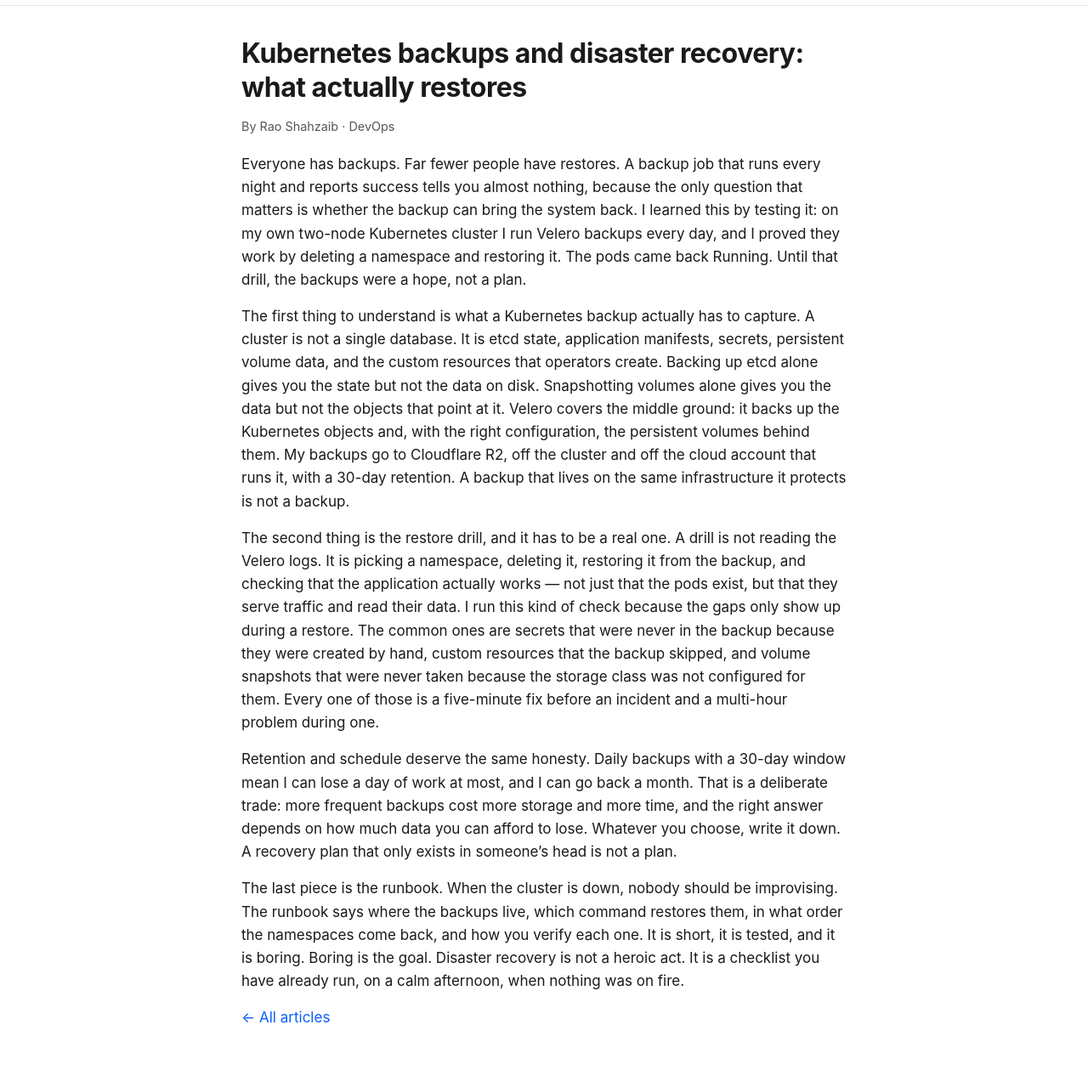
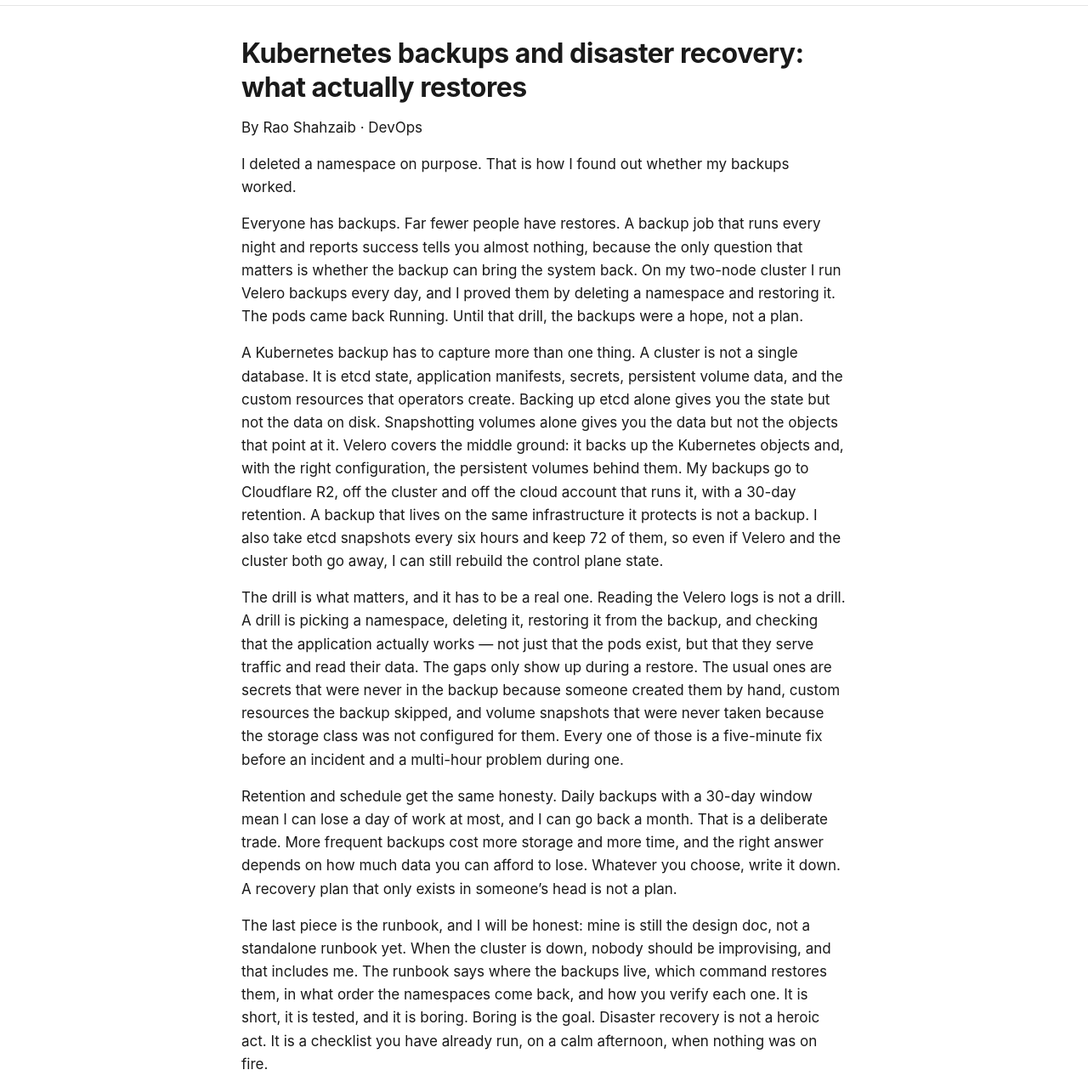
Before and after one commit to ShahzaibRao/raoshahzaib-site, an Astro site: page /blog/kubernetes-backup-disaster-recovery in a window 1280 px wide. Shown: the part 80-1359 px from the top of the page at 85% size. Built offline with nearby package versions, Linux system fonts and the light colour scheme; Astro itself is replaced by a stand-in of ours.

Commit message:
Rewrite kubernetes-backup-disaster-recovery in first-person voice with real project details (humanize, remove AI feel)

```diff
--- a/src/content/blog/kubernetes-backup-disaster-recovery.md
+++ b/src/content/blog/kubernetes-backup-disaster-recovery.md
@@ -4,9 +4,16 @@ description: "A backup you have never restored is a hope, not a plan. Velero, a
 slug: "kubernetes-backup-disaster-recovery"
 ---
 
-<p class="meta">By Rao Shahzaib &middot; DevOps</p>
-<p>Everyone has backups. Far fewer people have restores. A backup job that runs every night and reports success tells you almost nothing, because the only question that matters is whether the backup can bring the system back. I learned this by testing it: on my own two-node Kubernetes cluster I run Velero backups every day, and I proved they work by deleting a namespace and restoring it. The pods came back Running. Until that drill, the backups were a hope, not a plan.</p>
-<p>The first thing to understand is what a Kubernetes backup actually has to capture. A cluster is not a single database. It is etcd state, application manifests, secrets, persistent volume data, and the custom resources that operators create. Backing up etcd alone gives you the state but not the data on disk. Snapshotting volumes alone gives you the data but not the objects that point at it. Velero covers the middle ground: it backs up the Kubernetes objects and, with the right configuration, the persistent volumes behind them. My backups go to Cloudflare R2, off the cluster and off the cloud account that runs it, with a 30-day retention. A backup that lives on the same infrastructure it protects is not a backup.</p>
-<p>The second thing is the restore drill, and it has to be a real one. A drill is not reading the Velero logs. It is picking a namespace, deleting it, restoring it from the backup, and checking that the application actually works &mdash; not just that the pods exist, but that they serve traffic and read their data. I run this kind of check because the gaps only show up during a restore. The common ones are secrets that were never in the backup because they were created by hand, custom resources that the backup skipped, and volume snapshots that were never taken because the storage class was not configured for them. Every one of those is a five-minute fix before an incident and a multi-hour problem during one.</p>
-<p>Retention and schedule deserve the same honesty. Daily backups with a 30-day window mean I can lose a day of work at most, and I can go back a month. That is a deliberate trade: more frequent backups cost more storage and more time, and the right answer depends on how much data you can afford to lose. Whatever you choose, write it down. A recovery plan that only exists in someone&rsquo;s head is not a plan.</p>
-<p>The last piece is the runbook. When the cluster is down, nobody should be improvising. The runbook says where the backups live, which command restores them, in what order the namespaces come back, and how you verify each one. It is short, it is tested, and it is boring. Boring is the goal. Disaster recovery is not a heroic act. It is a checklist you have already run, on a calm afternoon, when nothing was on fire.</p>
+By Rao Shahzaib · DevOps
+
+I deleted a namespace on purpose. That is how I found out whether my backups worked.
+
+Everyone has backups. Far fewer people have restores. A backup job that runs every night and reports success tells you almost nothing, because the only question that matters is whether the backup can bring the system back. On my two-node cluster I run Velero backups every day, and I proved them by deleting a namespace and restoring it. The pods came back Running. Until that drill, the backups were a hope, not a plan.
+
+A Kubernetes backup has to capture more than one thing. A cluster is not a single database. It is etcd state, application manifests, secrets, persistent volume data, and the custom resources that operators create. Backing up etcd alone gives you the state but not the data on disk. Snapshotting volumes alone gives you the data but not the objects that point at it. Velero covers the middle ground: it backs up the Kubernetes objects and, with the right configuration, the persistent volumes behind them. My backups go to Cloudflare R2, off the cluster and off the cloud account that runs it, with a 30-day retention. A backup that lives on the same infrastructure it protects is not a backup. I also take etcd snapshots every six hours and keep 72 of them, so even if Velero and the cluster both go away, I can still rebuild the control plane state.
+
+The drill is what matters, and it has to be a real one. Reading the Velero logs is not a drill. A drill is picking a namespace, deleting it, restoring it from the backup, and checking that the application actually works — not just that the pods exist, but that they serve traffic and read their data. The gaps only show up during a restore. The usual ones are secrets that were never in the backup because someone created them by hand, custom resources the backup skipped, and volume snapshots that were never taken because the storage class was not configured for them. Every one of those is a five-minute fix before an incident and a multi-hour problem during one.
+
+Retention and schedule get the same honesty. Daily backups with a 30-day window mean I can lose a day of work at most, and I can go back a month. That is a deliberate trade. More frequent backups cost more storage and more time, and the right answer depends on how much data you can afford to lose. Whatever you choose, write it down. A recovery plan that only exists in someone's head is not a plan.
+
+The last piece is the runbook, and I will be honest: mine is still the design doc, not a standalone runbook yet. When the cluster is down, nobody should be improvising, and that includes me. The runbook says where the backups live, which command restores them, in what order the namespaces come back, and how you verify each one. It is short, it is tested, and it is boring. Boring is the goal. Disaster recovery is not a heroic act. It is a checklist you have already run, on a calm afternoon, when nothing was on fire.
```
